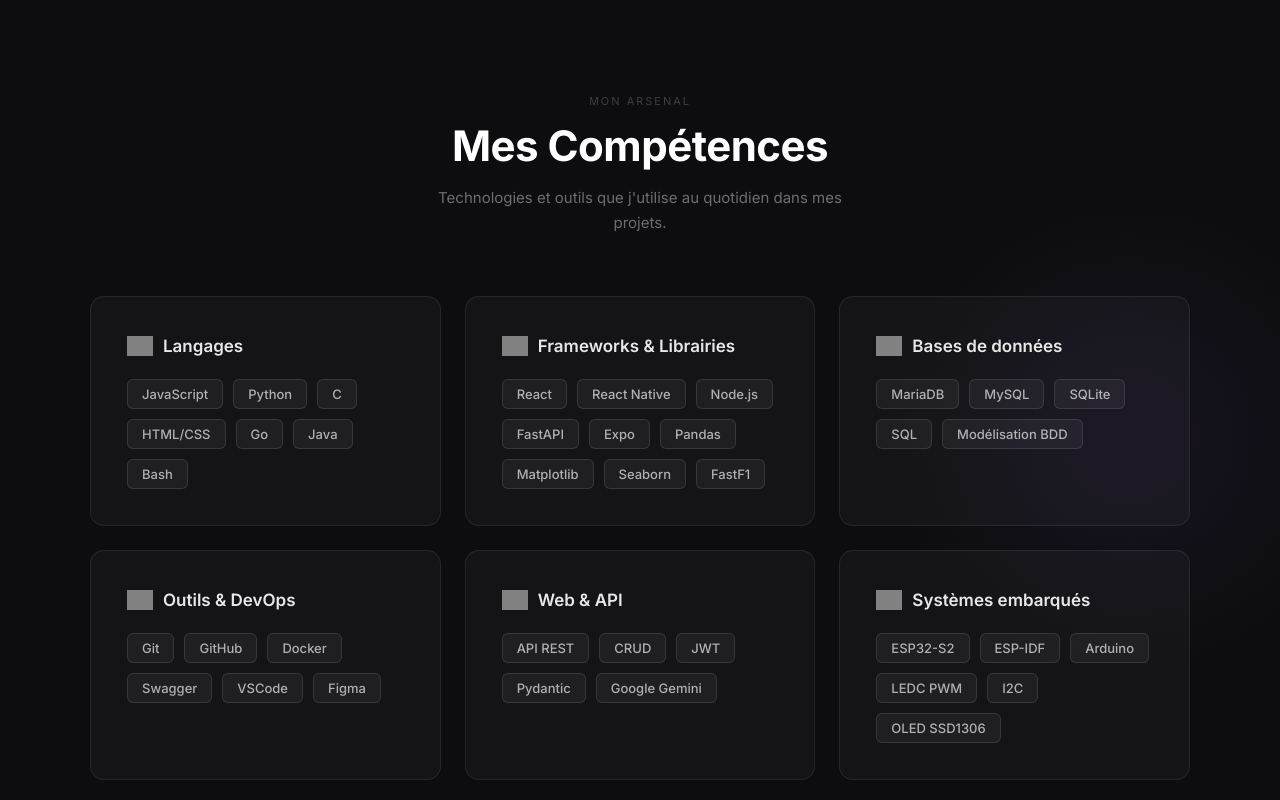
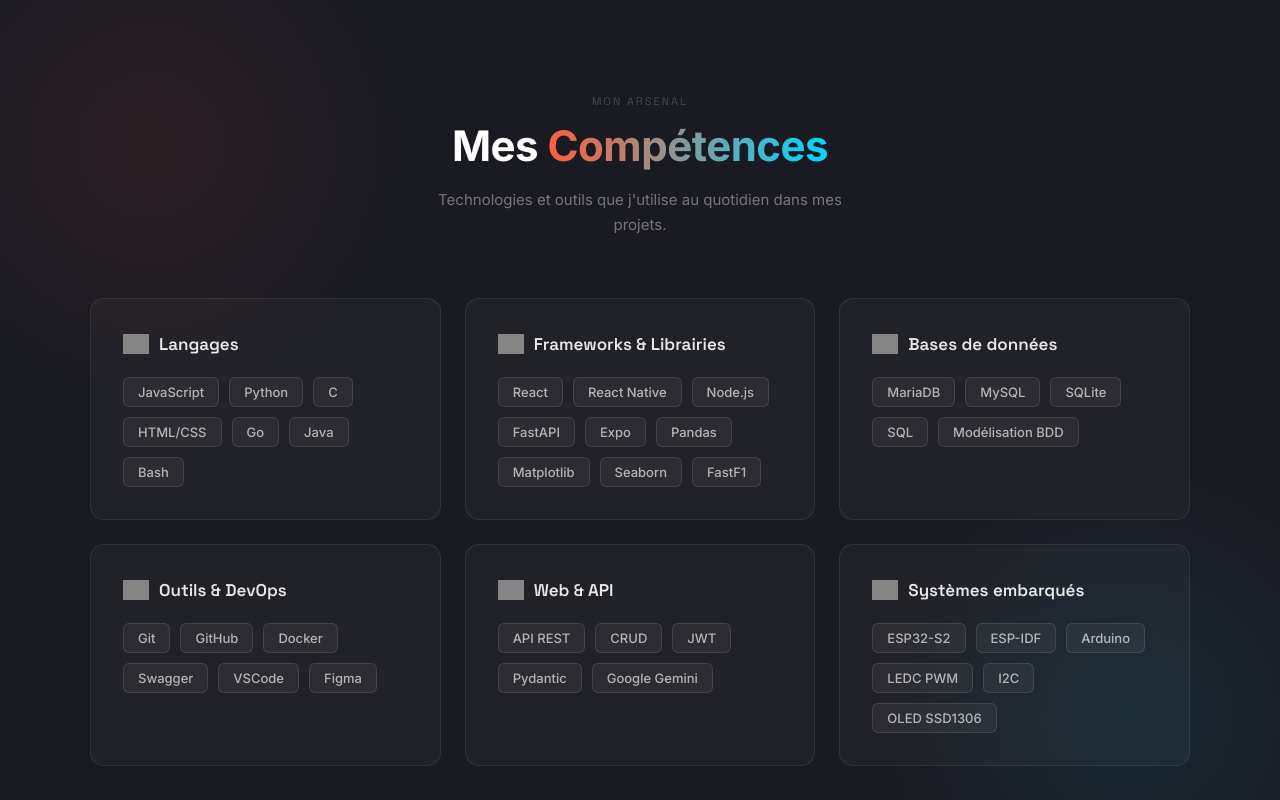
Before and after one commit to przlelia-art/Portfolio, a React (Vite) app: page / in a window 1280 px wide. Shown: the part 4240-5040 px from the top of the page. Built offline with nearby package versions, Linux system fonts and the light colour scheme; grey boxes are pictures that could not be loaded.

Commit message:
fix: correction of skills and design

```diff
--- a/src/components/Skills.jsx
+++ b/src/components/Skills.jsx
@@ -45,7 +45,7 @@
   return (
     <>
       <style>{`
-        @import url('https://fonts.googleapis.com/css2?family=Inter:wght@300;400;500;600;700&display=swap');
+        @import url('https://fonts.googleapis.com/css2?family=Space+Grotesk:wght@400;500;600;700;800&family=Inter:wght@300;400;500&display=swap');
 
         #skills * {
           box-sizing: border-box;
@@ -56,13 +56,13 @@
           background: rgba(255,255,255,0.03);
           border: 1px solid rgba(255,255,255,0.08);
           border-radius: 14px;
-          padding: 36px;
+          padding: 32px;
           transition: all 0.3s ease;
         }
 
         .skill-card:hover {
           background: rgba(255,255,255,0.05);
-          border-color: rgba(139,92,246,0.3);
+          border-color: rgba(255,94,58,0.3);
           transform: translateY(-6px);
           box-shadow: 0 20px 40px rgba(0,0,0,0.3);
         }
@@ -80,9 +80,9 @@
         }
 
         .skill-card:hover .skill-badge {
-          border-color: rgba(139,92,246,0.25);
-          background: rgba(139,92,246,0.08);
-          color: #c4b5fd;
+          border-color: rgba(255,94,58,0.25);
+          background: rgba(255,94,58,0.08);
+          color: #ff8a65;
         }
 
         @media (max-width: 900px) {
@@ -97,35 +97,57 @@
       <section
         id="skills"
         style={{
-          background: "#0d0d0f",
+          background: "#1a1a22",
           minHeight: "100vh",
           padding: "100px 60px",
           position: "relative",
           overflow: "hidden",
         }}
       >
-        {/* Halo */}
+        {/* Halos */}
         <div style={{
           position: "absolute", width: "500px", height: "500px", borderRadius: "50%",
-          background: "radial-gradient(circle, rgba(139,92,246,0.07) 0%, transparent 70%)",
-          top: "50%", right: "-100px", transform: "translateY(-50%)",
-          pointerEvents: "none",
+          background: "radial-gradient(circle, rgba(255,94,58,0.08) 0%, transparent 70%)",
+          top: "-100px", left: "-100px", pointerEvents: "none",
+        }} />
+        <div style={{
+          position: "absolute", width: "500px", height: "500px", borderRadius: "50%",
+          background: "radial-gradient(circle, rgba(0,217,255,0.08) 0%, transparent 70%)",
+          bottom: "-100px", right: "-100px", pointerEvents: "none",
         }} />
 
         <div style={{ maxWidth: "1100px", margin: "0 auto", position: "relative", zIndex: 1 }}>
 
           {/* Titre */}
           <div style={{ textAlign: "center", marginBottom: "60px" }}>
-            <p style={{ fontSize: "11px", color: "rgba(255,255,255,0.2)", letterSpacing: "2px", textTransform: "uppercase", marginBottom: "12px" }}>
+            <p style={{
+              fontFamily: "'Space Grotesk', sans-serif",
+              fontSize: "11px", color: "rgba(255,255,255,0.2)",
+              letterSpacing: "2px", textTransform: "uppercase", marginBottom: "12px",
+            }}>
               Mon arsenal
             </p>
             <h2
               className="skills-title"
-              style={{ fontSize: "42px", fontWeight: "700", color: "#ffffff", marginBottom: "14px", letterSpacing: "-0.5px" }}
+              style={{
+                fontFamily: "'Space Grotesk', sans-serif",
+                fontSize: "42px", fontWeight: "700", marginBottom: "14px", letterSpacing: "-0.5px",
+              }}
             >
-              Mes Compétences
+              <span style={{ color: "#ffffff" }}>Mes </span>
+              <span style={{
+                background: "linear-gradient(90deg, #ff5e3a, #00d9ff)",
+                WebkitBackgroundClip: "text", WebkitTextFillColor: "transparent",
+                backgroundClip: "text",
+              }}>
+                Compétences
+              </span>
             </h2>
-            <p style={{ fontSize: "15px", color: "rgba(255,255,255,0.4)", maxWidth: "460px", margin: "0 auto", lineHeight: "1.7" }}>
+            <p style={{
+              fontFamily: "'Inter', sans-serif",
+              fontSize: "15px", color: "rgba(255,255,255,0.4)",
+              maxWidth: "460px", margin: "0 auto", lineHeight: "1.7",
+            }}>
               Technologies et outils que j'utilise au quotidien dans mes projets.
             </p>
           </div>
@@ -148,8 +170,15 @@
               >
                 {/* En-tête carte */}
                 <div style={{ display: "flex", alignItems: "center", gap: "10px", marginBottom: "20px" }}>
-                  <img src={cat.icon} alt={cat.category} style={{ width: "26px", height: "26px", objectFit: "contain", opacity: 0.8 }} />
-                  <h3 style={{ fontSize: "17px", fontWeight: "600", color: "rgba(255,255,255,0.9)" }}>
+                  <img
+                    src={cat.icon}
+                    alt={cat.category}
+                    style={{ width: "26px", height: "26px", objectFit: "contain", opacity: 0.8 }}
+                  />
+                  <h3 style={{
+                    fontFamily: "'Space Grotesk', sans-serif",
+                    fontSize: "17px", fontWeight: "600", color: "rgba(255,255,255,0.9)",
+                  }}>
                     {cat.category}
                   </h3>
                 </div>
```
